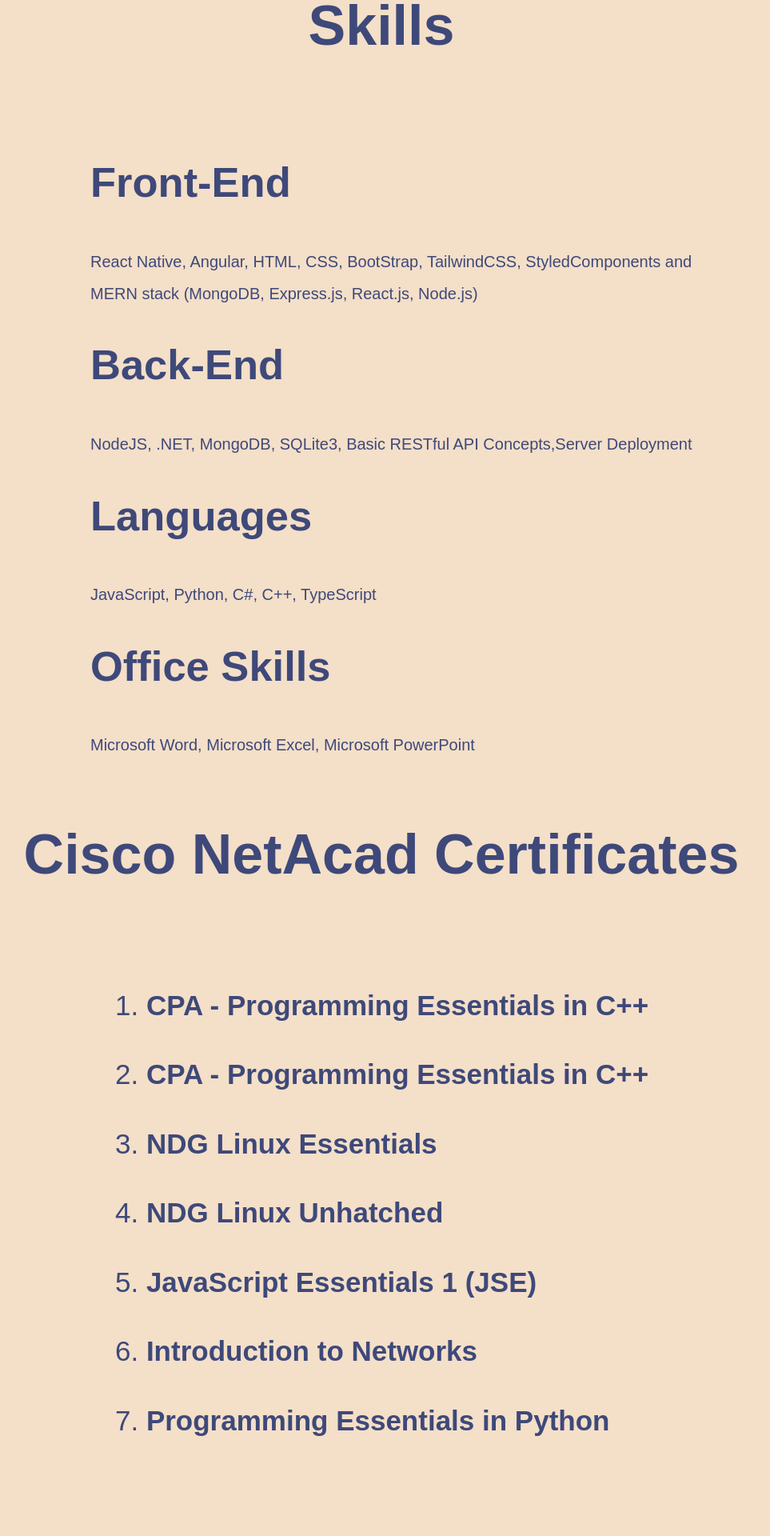
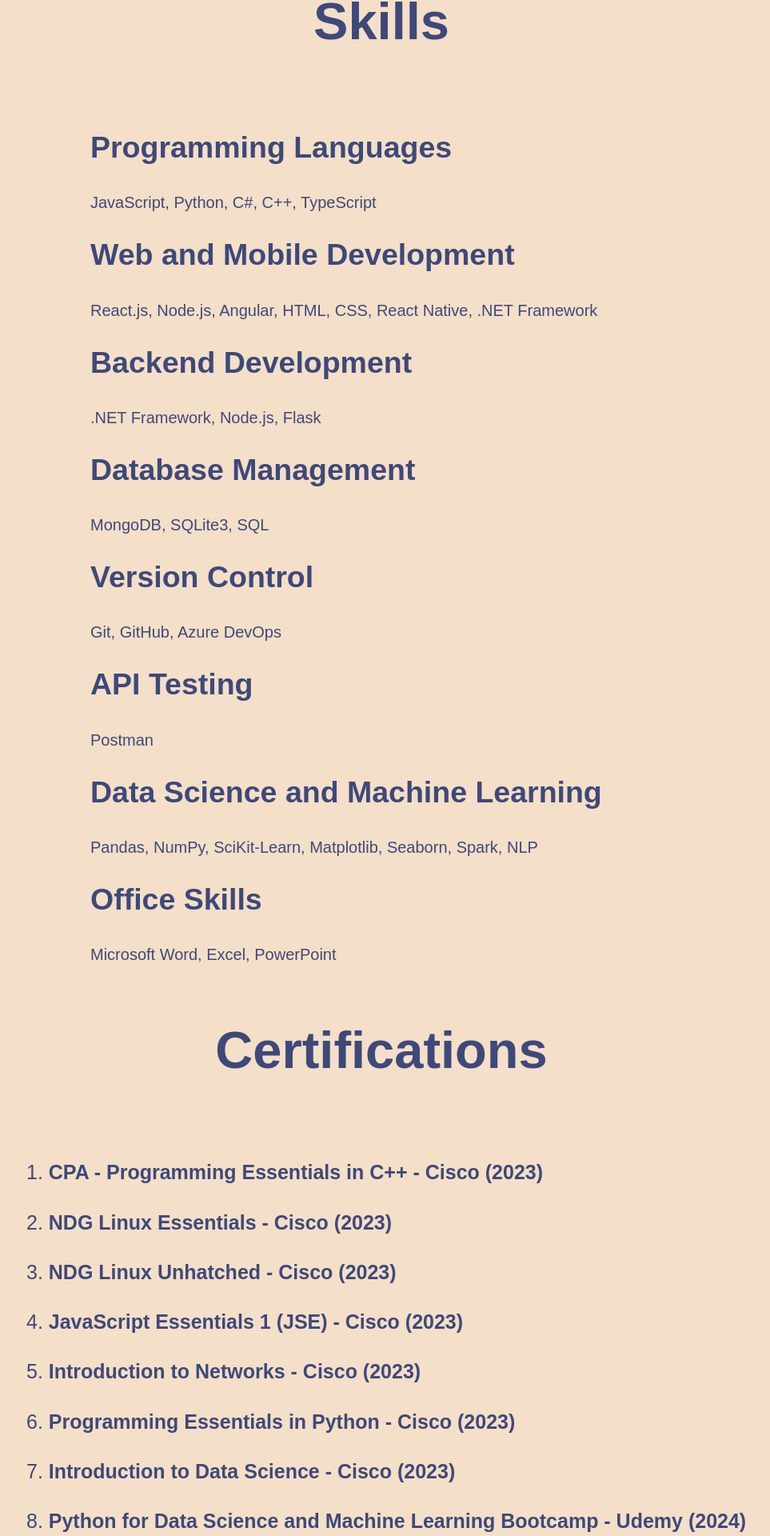
Before and after one commit to AhmAlkalii/MyPortfolioSite, a React (Vite) app: page / in a window 1280 px wide. Shown: the part 855-2775 px from the top of the page at 80% size, without its empty margins (163-1126 px from the left). Built offline with nearby package versions, Linux system fonts and the light colour scheme.

Commit message:
reordering

```diff
--- a/package.json
+++ b/package.json
@@ -10,8 +10,10 @@
     "preview": "vite preview"
   },
   "dependencies": {
-    "@material-ui/core": "^4.12.4",
-    "@material-ui/icons": "^4.11.3",
+    "@emotion/react": "^11.13.0",
+    "@emotion/styled": "^11.13.0",
+    "@mui/icons-material": "^5.16.4",
+    "@mui/material": "^5.16.4",
     "react": "^18.2.0",
     "react-dom": "^18.2.0",
     "react-router-dom": "^6.22.3",
--- a/src/Components/Footer.jsx
+++ b/src/Components/Footer.jsx
@@ -1,6 +1,6 @@
 import React from 'react'
-import TwitterIcon from "@material-ui/icons/Twitter";
-import LinkedInIcon from "@material-ui/icons/LinkedIn";
+import XIcon from '@mui/icons-material/X';
+import LinkedInIcon from '@mui/icons-material/LinkedIn';
 import "../Styles/Footer.css";
 
 function Footer() {
@@ -8,7 +8,7 @@
     <div className='footer'>
         <div className="socialMedia">
           <a href={"https://twitter.com/AhmedAlkalii"} target="_blank" rel="noopener noreferrer">
-            <TwitterIcon />
+            <XIcon />
           </a>
           <a href="https://www.linkedin.com/in/ahmed-mohammed-alkali-959a18265" target="_blank" rel="noopener noreferrer">
             <LinkedInIcon />
--- a/src/Components/Navbar.jsx
+++ b/src/Components/Navbar.jsx
@@ -1,7 +1,7 @@
 import React, { useEffect, useState } from 'react';
 import { Link, useLocation } from 'react-router-dom';
 import "../Styles/Navbar.css";
-import ReorderIcon from "@material-ui/icons/Reorder";
+import ReorderIcon from '@mui/icons-material/Reorder';
 function Navbar() {
     const [expandNavbar,setExpandNavbar] = useState(false);
     const location = useLocation();
--- a/src/Styles/Home.css
+++ b/src/Styles/Home.css
@@ -35,7 +35,7 @@
   }
 
   .skills {
-    font-size: 35px;
+    font-size: 25px;
     width: 100%;
     display: flex;
     justify-content: center;
@@ -43,8 +43,10 @@
     align-items: center;
   }
 
+
   .skills h1 {
     color: #3e497a;
+    font-size: 65px;
   }
 
   .skills .list {
@@ -56,8 +58,12 @@
     font-size: 20px;
   }
 
+
+  .ch1{
+    font-size: 65px;
+  }
   .certs {
-    font-size: 35px;
+    font-size: 25px;
     width: 100%;
     display: flex;
     justify-content: center;
--- a/src/helpers/ProjectList.jsx
+++ b/src/helpers/ProjectList.jsx
@@ -5,13 +5,19 @@
 import todo from "../assets/Todolist.png"
 import rent from "../assets/carent.png"
 import rnate from "../assets/rnate.jpeg"
-
+import home from '../assets/Home.png'
 
 export const ProjectList = [
+  {
+    name: "Personal Expense Tracker",
+    image: home,
+    skills: "ReactJS,NodeJS,Sqlite3",
+  },
   {
     name: "CV Generation Website Frondend + Backend",
     image: cvgen,
     skills: "Python,Angular,OpenAIAPI,Flask,SQL",
+    site: ''
   },
   {
     name:"Car Rental System (Full Stack)",
--- a/src/pages/Experience.jsx
+++ b/src/pages/Experience.jsx
@@ -4,8 +4,8 @@
     VerticalTimelineElement,
   } from "react-vertical-timeline-component";
 import "react-vertical-timeline-component/style.min.css";
-import SchoolIcon from "@material-ui/icons/School";
-import WorkIcon from "@material-ui/icons/Work";
+import SchoolIcon from '@mui/icons-material/School';
+import WorkIcon from '@mui/icons-material/Work';
 function Experience() {
   return (
     <div className='experience'>
--- a/src/pages/Home.jsx
+++ b/src/pages/Home.jsx
@@ -1,7 +1,7 @@
 import React from 'react'
-import LinkedInIcon from "@material-ui/icons/LinkedIn";
-import EmailIcon from "@material-ui/icons/Email";
-import GithubIcon from "@material-ui/icons/GitHub";
+import LinkedInIcon from '@mui/icons-material/LinkedIn';
+import EmailIcon from '@mui/icons-material/Email';
+import GitHubIcon from '@mui/icons-material/GitHub';
 import "../Styles/Home.css";
 
 function Home() {
@@ -22,80 +22,65 @@
                     <EmailIcon />
                 </a>
                 <a href={"https://github.com/AhmAlkalii"} target="_blank" rel="noopener noreferrer">
-                    <GithubIcon />
+                    <GitHubIcon />
                 </a>
             </div>
 
         </div>
 
         <div className='skills'>
-            <h1> Skills</h1>
-
+            <h1 className='sh1'>Skills</h1>
             <ol className="list">
-
                 <li className="item">
-                    <h2> Front-End</h2>
-                    <span>
-                    React Native, Angular, HTML, CSS, BootStrap, TailwindCSS, StyledComponents and MERN stack (MongoDB, Express.js, React.js, Node.js)
-                    </span>
-                </li>
-
-                <li className="item">
-                    <h2>Back-End</h2>
-                    <span>
-                    NodeJS, .NET, MongoDB, SQLite3, Basic RESTful API Concepts,Server Deployment
-                    </span>
-                </li>
-
-                <li className="item">
-                    <h2>Languages</h2>
+                    <h2>Programming Languages</h2>
                     <span>JavaScript, Python, C#, C++, TypeScript</span>
                 </li>
-
+                <li className="item">
+                    <h2>Web and Mobile Development</h2>
+                    <span>React.js, Node.js, Angular, HTML, CSS, React Native, .NET Framework</span>
+                </li>
+                <li className="item">
+                    <h2>Backend Development</h2>
+                    <span>.NET Framework, Node.js, Flask</span>
+                </li>
+                <li className="item">
+                    <h2>Database Management</h2>
+                    <span>MongoDB, SQLite3, SQL</span>
+                </li>
+                <li className="item">
+                    <h2>Version Control</h2>
+                    <span>Git, GitHub, Azure DevOps</span>
+                </li>
+                <li className="item">
+                    <h2>API Testing</h2>
+                    <span>Postman</span>
+                </li>
+                <li className="item">
+                    <h2>Data Science and Machine Learning</h2>
+                    <span>Pandas, NumPy, SciKit-Learn, Matplotlib, Seaborn, Spark, NLP</span>
+                </li>
                 <li className="item">
                     <h2>Office Skills</h2>
-                    <span>Microsoft Word, Microsoft Excel, Microsoft PowerPoint</span>
+                    <span>Microsoft Word, Excel, PowerPoint</span>
                 </li>
-
             </ol>
         </div>
 
+
         <div className='certs'>
-            <h1>Cisco NetAcad Certificates </h1>
+            <h1 className='ch1'>Certifications</h1>
+            <ol className="list">
+                <li className="item"><h4>CPA - Programming Essentials in C++ - Cisco (2023)</h4></li>
+                <li className="item"><h4>NDG Linux Essentials - Cisco (2023)</h4></li>
+                <li className="item"><h4>NDG Linux Unhatched - Cisco (2023)</h4></li>
+                <li className="item"><h4>JavaScript Essentials 1 (JSE) - Cisco (2023)</h4></li>
+                <li className="item"><h4>Introduction to Networks - Cisco (2023)</h4></li>
+                <li className="item"><h4>Programming Essentials in Python - Cisco (2023)</h4></li>
+                <li className="item"><h4>Introduction to Data Science - Cisco (2023)</h4></li>
+                <li className="item"><h4>Python for Data Science and Machine Learning Bootcamp - Udemy (2024)</h4></li>
+            </ol>
+        </div>
 
-            <ol className="list">
-
-                <li className="item">
-                    <h4>CPA - Programming Essentials in C++</h4>
-                </li>
-
-                <li className="item">
-                    <h4>CPA - Programming Essentials in C++</h4>
-                </li>
-
-                <li className="item">
-                    <h4>NDG Linux Essentials</h4>
-                </li>
-
-                <li className="item">
-                    <h4>NDG Linux Unhatched</h4>
-                </li>
-
-                <li className="item">
-                    <h4>JavaScript Essentials 1 (JSE)</h4>
-                </li>
-
-                <li className="item">
-                    <h4>Introduction to Networks</h4>
-                </li>
-
-                <li className="item">
-                    <h4>Programming Essentials in Python</h4>
-                </li>
-
-            </ol>
-
-        </div>
     </div>
   )
 }
--- a/src/pages/ProjectDisplay.jsx
+++ b/src/pages/ProjectDisplay.jsx
@@ -1,7 +1,8 @@
 import React from "react";
 import { useParams } from "react-router-dom";
 import { ProjectList } from "../helpers/ProjectList";
-import GitHubIcon from "@material-ui/icons/GitHub";
+import GitHubIcon from '@mui/icons-material/GitHub';
+import PreviewIcon from '@mui/icons-material/Preview';
 import "../Styles/ProjectDisplay.css";
 
 function ProjectDisplay() {
@@ -22,6 +23,9 @@
         <GitHubIcon />
       </a>
 
+      <PreviewIcon/>
+
+
     </div>
   )
 }
```
Also changed, not shown: src/assets/Home.png (added), 1 other file (tests, documents, lock files or other folders).
